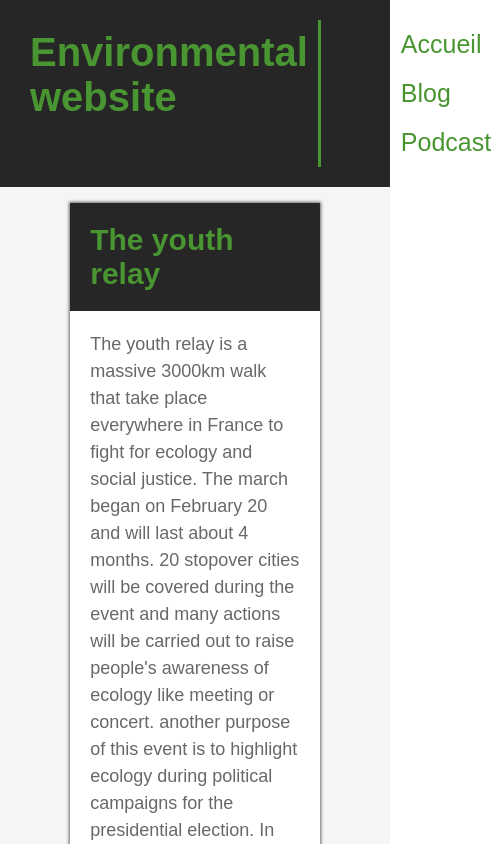
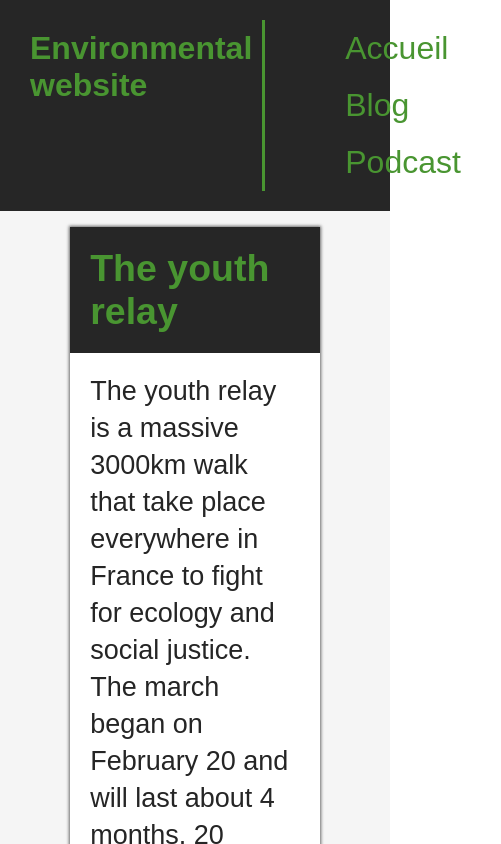
Before and after one commit to YBallanger/Environmental-website, a plain HTML site: page index.html in a window 390 px wide. Shown: the top 844 px of the page, 501 px wide, since content can reach past the window. Drawn offline with Linux system fonts and the light colour scheme.

Commit message:
Modif css

```diff
--- a/style.css
+++ b/style.css
@@ -33,8 +33,7 @@ body {
 .nav_barre{
     color: #499531;
     margin: 20px 20px 20px;
-    font-size: 25px;
-
+    font-size: 32px;
 }
 
 .nav_option {
@@ -108,9 +107,9 @@ h3 {
 
 .post_content {
     margin: 20px;
-    color: #686868;
+    color: #252525;
     line-height: 27px;
-    font-size: large;
+    font-size: 20px;
 }
 
 .footer {
@@ -144,11 +143,13 @@ h3 {
 }
 
 @media only screen and (max-width: 980px) {
-    body {
-      font-size: 20px;
+    .post {
+        width: 80%;
+        font-size: 25px;
     }
 
-    .post {
-        width: 80%;
+    .post_content {
+        font-size: 27px;
+        line-height: 37px;
     }
   }
```
